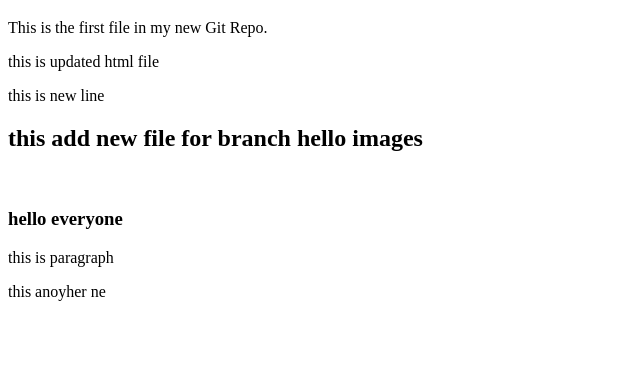
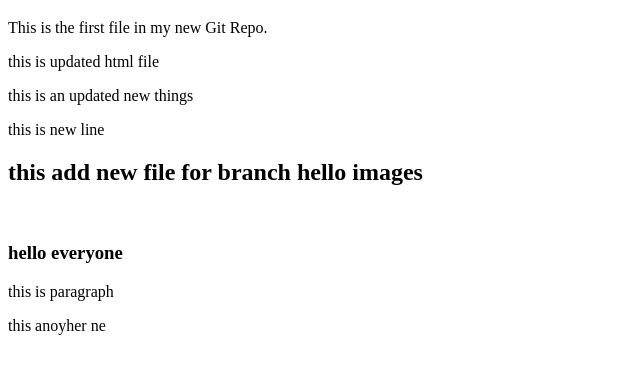
Before and after one commit to Arunajith056/2024-portfolio, a plain HTML site: page index.html in a window 1280 px wide. Shown: the part 61-434 px from the top of the page, without its empty margins (0-640 px from the left). Drawn offline with Linux system fonts and the light colour scheme.

Commit message:
updated index.html

```diff
--- a/index.html
+++ b/index.html
@@ -8,6 +8,7 @@
 <h1>Hello world!</h1>
 <p>This is the first file in my new Git Repo.</p>
 <p>this is updated html file </p>
+<p>this is an updated new things</p>
 <p>this is new line </p>
 <h2>this add new file for branch hello images</h2>
 <img src=""></img>
```
